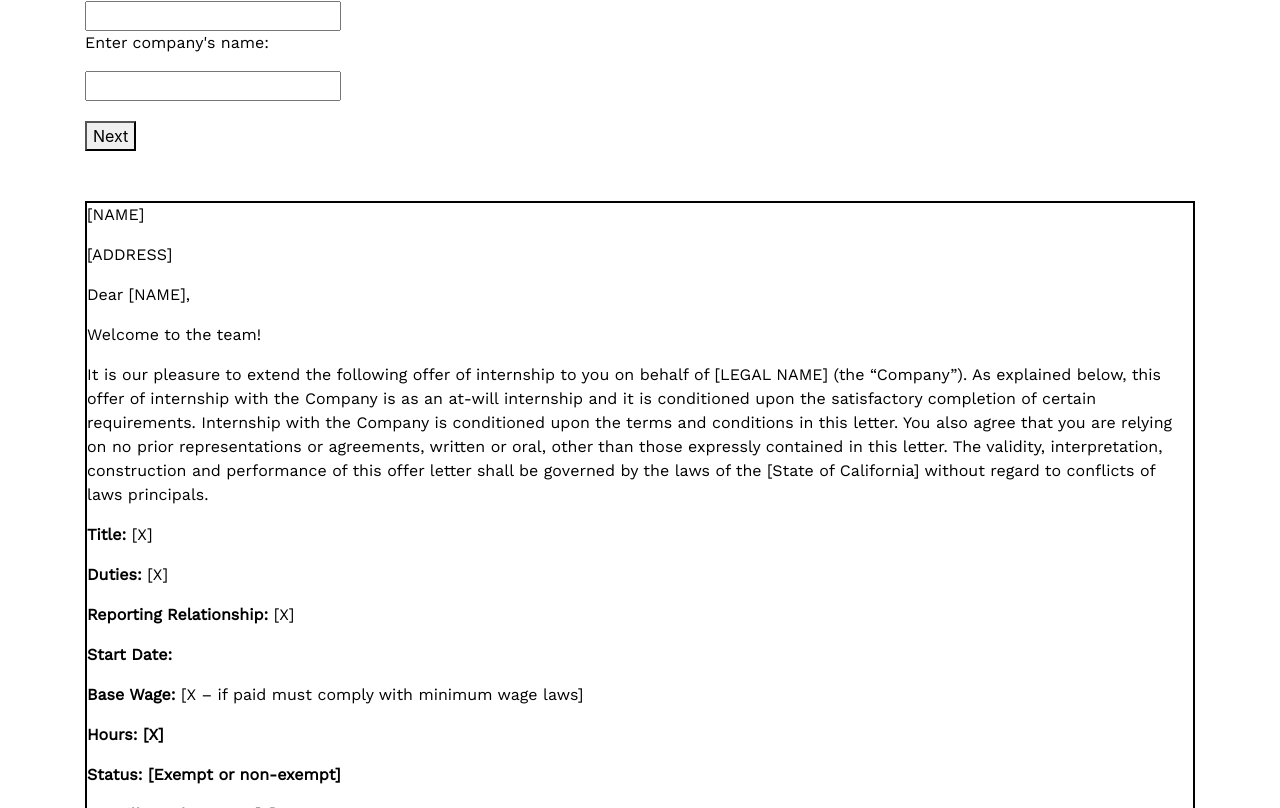
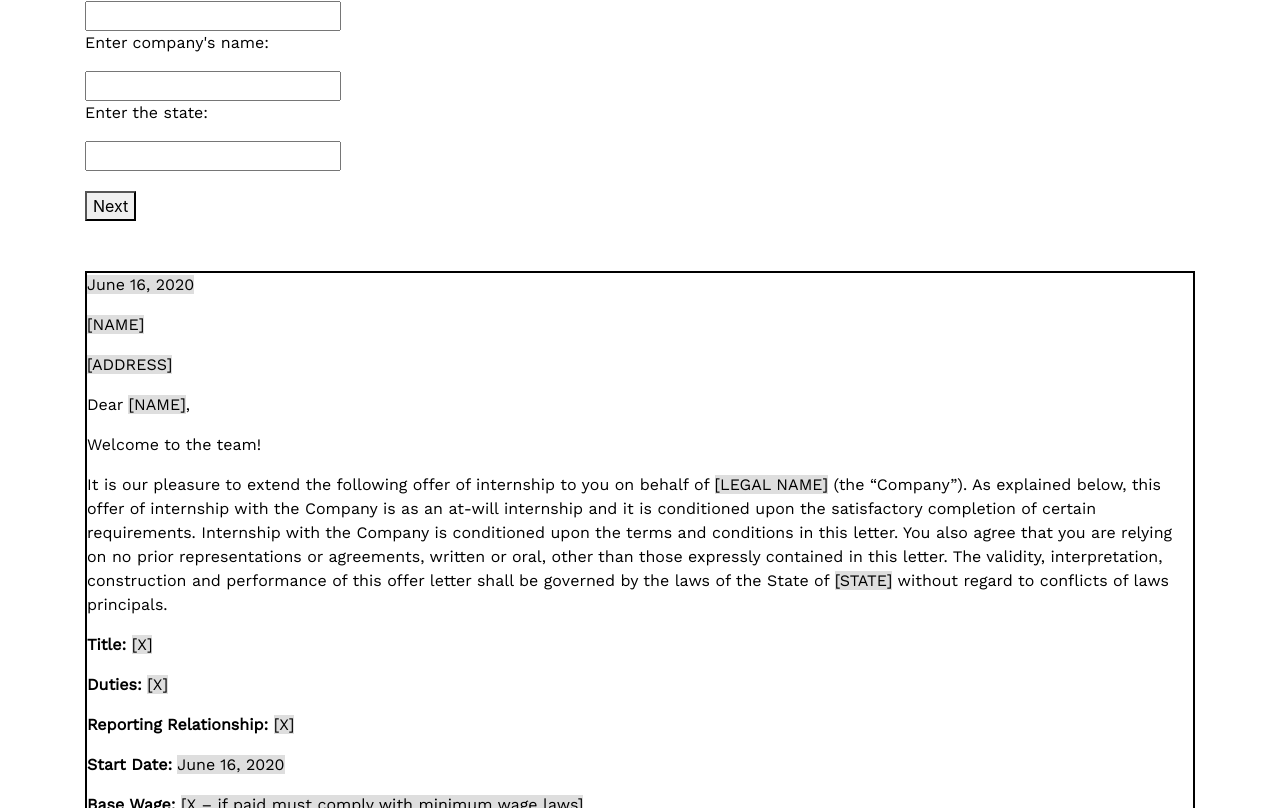
Before and after one commit to darienhong/smbusinesslegal.com, a React (Create React App) app in the folder smblegal/: page /Questions in a window 1280 px wide. Shown: the part 592-1400 px from the top of the page. Built offline with nearby package versions, Linux system fonts and the light colour scheme.

Commit message:
adding more styles to document

```diff
--- a/smblegal/src/App.css
+++ b/smblegal/src/App.css
@@ -154,3 +154,7 @@ nav a:hover::before {
 .word{
   font-weight: bold
 }
+
+.fill{
+  background-color: #dedede;
+}
--- a/smblegal/src/Document.jsx
+++ b/smblegal/src/Document.jsx
@@ -1,4 +1,6 @@
 import React, { Component } from 'react';
+import moment from 'moment';
+
 import './App.css';
 
 
@@ -8,25 +10,30 @@ export default class Questions extends Component {
   }
   render() {
     const { values } = this.props;
+    var dateString = values.date.toString();
+    var formattedDate = moment(dateString).format("LL");
+    var startDateString = values.startDate.toString();
+    var formattedStartDate = moment(startDateString).format("LL");
+
     return (
       <div class='internship'>
-        {/* <p>{values.date}</p> */}
-        <p>{values.employeeName}</p>
-        <p>{values.address}</p>
-        <p>Dear {values.internName},</p>
+        <p ><span class='fill'>{formattedDate}</span></p>
+        <p ><span class='fill'>{values.employeeName}</span></p>
+        <p><span class='fill'>{values.address}</span></p>
+        <p> Dear <span class='fill'>{values.internName}</span>,</p>
         <p>Welcome to the team!</p>
-        <p>It is our pleasure to extend the following offer of internship to you on behalf of {values.companyName} (the “Company”).
+        <p>It is our pleasure to extend the following offer of internship to you on behalf of <span class='fill'>{values.companyName}</span> (the “Company”).
         As explained below, this offer of internship with the Company is as an at-will internship and it is conditioned upon
         the satisfactory completion of certain requirements.  Internship with the Company is conditioned upon the terms and
         conditions in this letter.  You also agree that you are relying on no prior representations or agreements, written or
         oral, other than those expressly contained in this letter.  The validity, interpretation, construction and performance of
-        this offer letter shall be governed by the laws of the [State of California] without regard to conflicts of laws
+        this offer letter shall be governed by the laws of the State of <span class='fill'>{values.state}</span>  without regard to conflicts of laws
         principals.</p>
-        <p> <span class='word'>Title:</span> {values.title} </p>
-        <p> <span class='word'>Duties:</span> {values.duties} </p>
-        <p> <span class='word'>Reporting Relationship:</span> {values.relationship} </p>
-        <p><span class='word'>Start Date:</span> {values.startDate} </p>
-        <p><span class='word'>Base Wage:</span> {values.wage} </p>
+        <p> <span class='word'>Title:</span>  <span class='fill'>{values.title}</span> </p>
+        <p> <span class='word'>Duties:</span>  <span class='fill'>{values.duties} </span></p>
+        <p> <span class='word'>Reporting Relationship:</span> <span class='fill'>{values.relationship}</span> </p>
+        <p><span class='word'>Start Date:</span> <span class='fill'>{formattedStartDate}</span></p>
+        <p><span class='word'>Base Wage:</span> <span class='fill'>{values.wage}</span>  </p>
         <p><span class='word'>Hours: [X]</span> </p>
         <p><span class='word'>Status: [Exempt or non-exempt]</span> </p>
         <p><span class='word'>At-Will Employment: [X]</span> </p>
--- a/smblegal/src/LetterIntro.jsx
+++ b/smblegal/src/LetterIntro.jsx
@@ -56,6 +56,13 @@ export default class Questions extends Component {
               onChange={this.props.handleChange('companyName')}
             />
           </form>
+          <form>
+            <p>Enter the state:</p>
+            <input
+              type='text'
+              onChange={this.props.handleChange('state')}
+            />
+          </form>
           <button class='next' onClick={this.next}>Next </button>
         </div>
         <Document class='doc' values={values}
--- a/smblegal/src/Questions.jsx
+++ b/smblegal/src/Questions.jsx
@@ -94,10 +94,11 @@ export default class Questions extends Component {
     address: '[ADDRESS]',
     internName: '[NAME]',
     companyName: '[LEGAL NAME]',
+    state: '[STATE]',
     title: '[X]',
     duties: '[X]',
     relationship: '[X]',
-    startDate: null,
+    startDate: new Date(),
     wage: '[X – if paid must comply with minimum wage laws]'
 
   }
@@ -130,8 +131,8 @@ export default class Questions extends Component {
 
   render() {
     const { step } = this.state;
-    const { date, employeeName, address, internName, companyName, title, duties, relationship, startDate, wage } = this.state;
-    const values = { date, employeeName, address, internName, companyName, title, duties, relationship, startDate, wage };
+    const { date, employeeName, address, internName, companyName, state, title, duties, relationship, startDate, wage } = this.state;
+    const values = { date, employeeName, address, internName, companyName, state, title, duties, relationship, startDate, wage };
 
     switch (step) {
       case 1:
```
